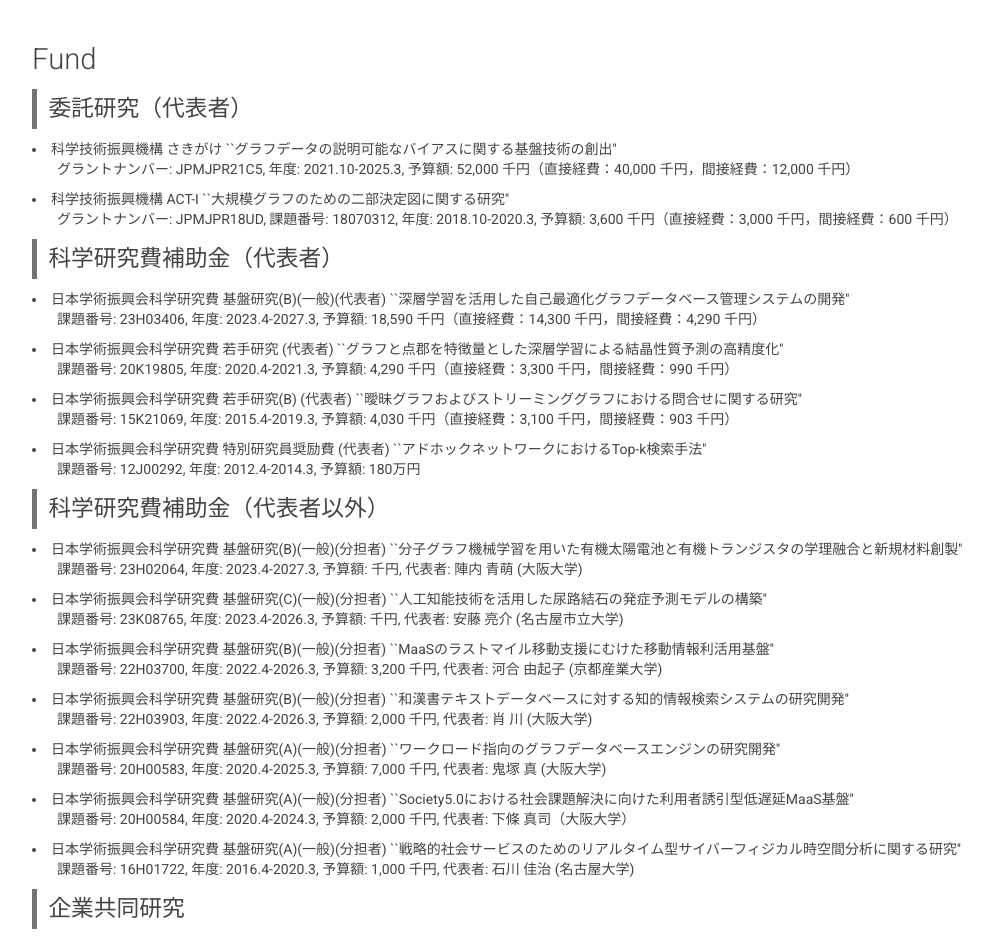
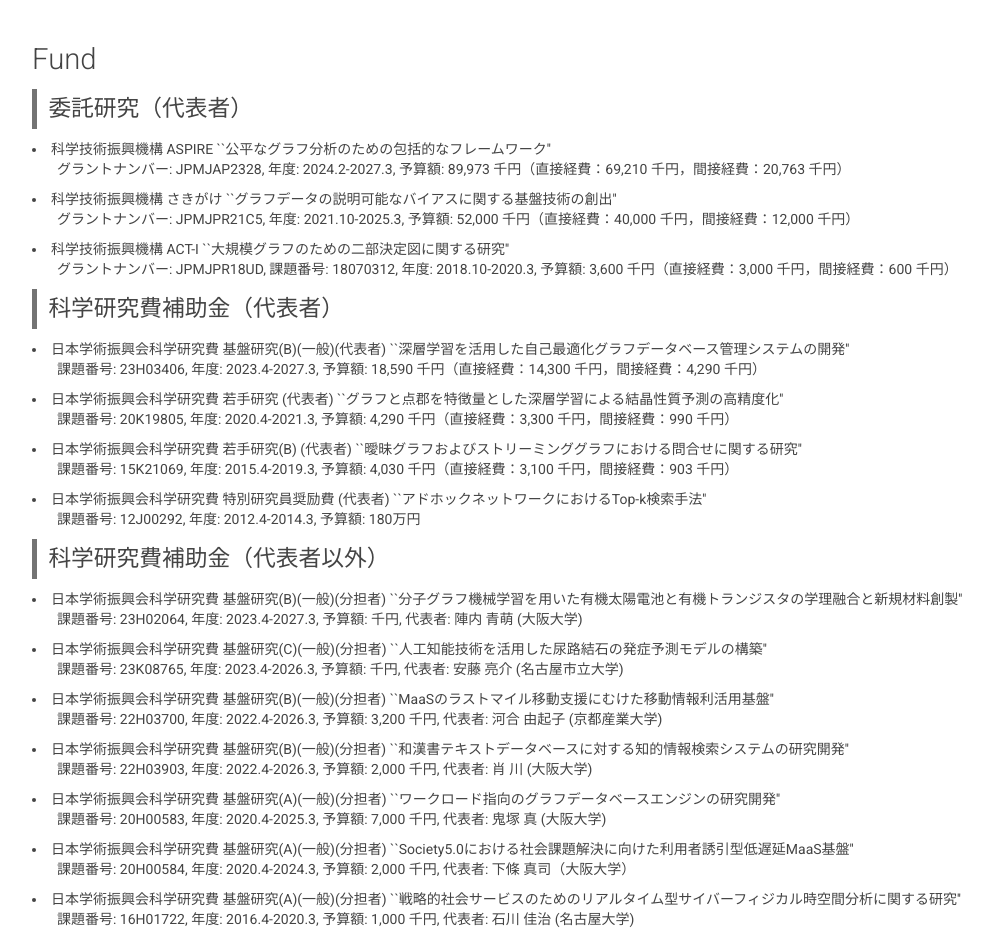
Before and after one commit to yuya-s/yuya-s.github.io, a plain HTML site: page project.html in a window 1280 px wide. Shown: the part 1300-2236 px from the top of the page, without its empty margins (108-1101 px from the left). Drawn offline with Linux system fonts and the light colour scheme.

Commit message:
Update project.html

```diff
--- a/project.html
+++ b/project.html
@@ -189,6 +189,11 @@
 <H2>Fund</H2>
 
 <H3 class="project">委託研究（代表者）</H3>
+<li>科学技術振興機構 ASPIRE ``公平なグラフ分析のための包括的なフレームワーク''
+	<ul>
+	グラントナンバー: JPMJAP2328, 年度: 2024.2-2027.3, 予算額: 89,973 千円（直接経費：69,210 千円，間接経費：20,763 千円）
+	</ul>
+</li>
 
 <li>科学技術振興機構 さきがけ ``グラフデータの説明可能なバイアスに関する基盤技術の創出''
 	<ul>
```
